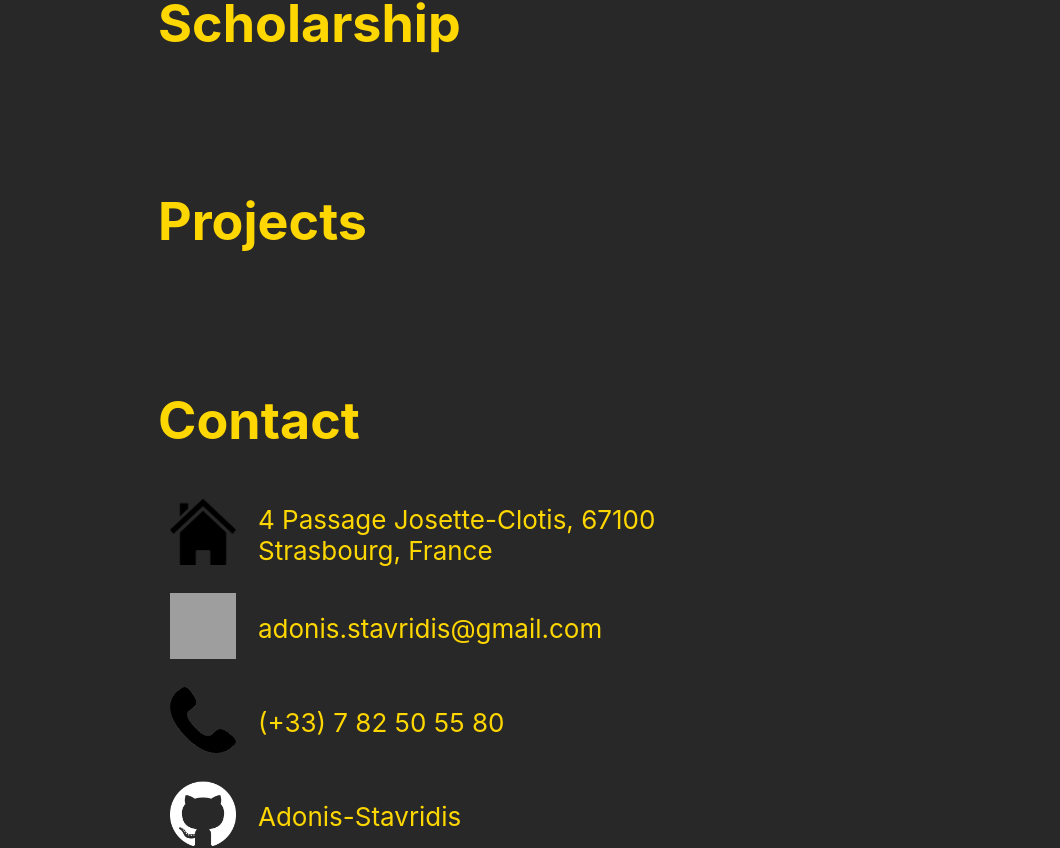
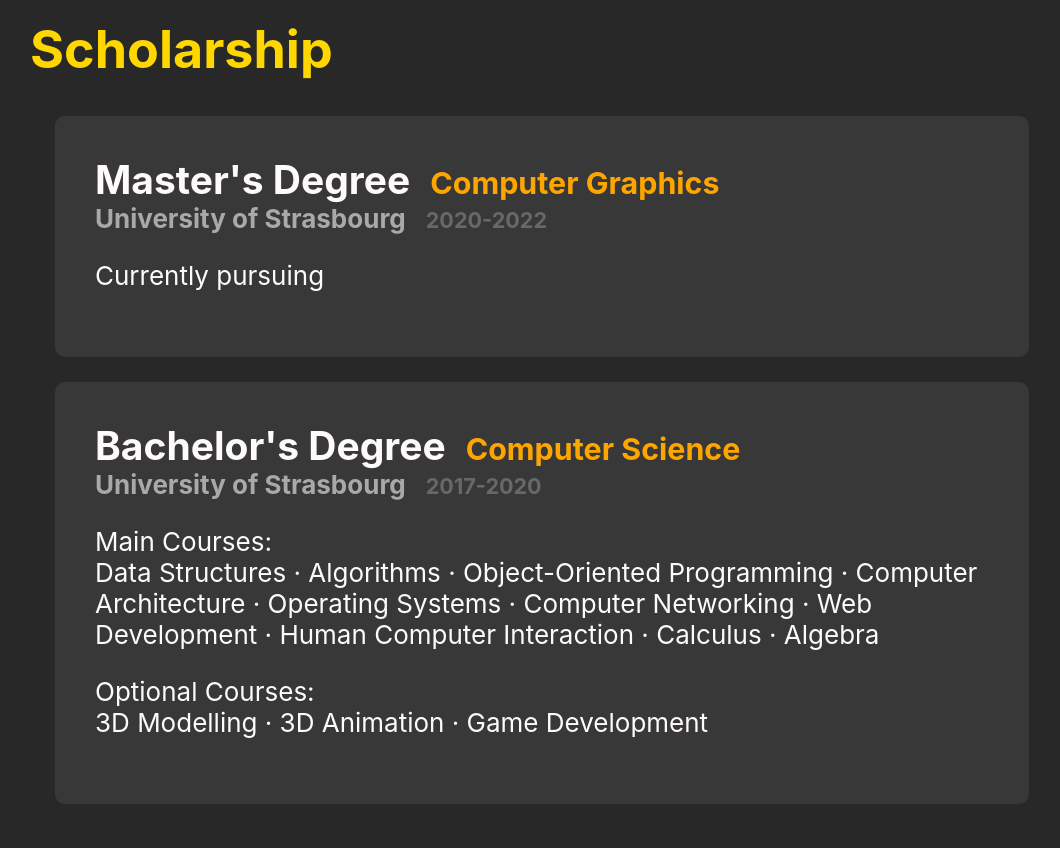
Before and after one commit to Adonis-Stavridis/adonis-stavridis.github.io, a React (Create React App) app: page / in a window 1280 px wide. Shown: the part 639-1487 px from the top of the page, without its empty margins (98-1158 px from the left). Built offline with nearby package versions, Linux system fonts and the light colour scheme; grey boxes are pictures that could not be loaded.

Commit message:
add scholarship + tweaks

```diff
--- a/src/components/App.tsx
+++ b/src/components/App.tsx
@@ -12,7 +12,6 @@
 function App() {
   return (
     <div className="App">
-      <NavBar/>
       <Home />
       <AboutMe />
       <Experience />
--- a/src/components/Pages/Scholarship.tsx
+++ b/src/components/Pages/Scholarship.tsx
@@ -1,5 +1,9 @@
 import React, { Component } from "react";
 import Page from "../Page";
+
+import Jumbotron from "react-bootstrap/Jumbotron";
+
+import "../../css/Scholarship.scss";
 
 export class Scholarship extends Component {
   render() {
@@ -7,6 +11,39 @@
       <Page>
         <div className="Scholarship" id="Scholarship">
           <h1>Scholarship</h1>
+
+          <Jumbotron className="scholarshipInfo">
+            <div className="degreeTitle">
+              <h2>Master's Degree</h2>
+              <h3>Computer Graphics</h3>
+              <br />
+              <h4>University of Strasbourg</h4>
+              <h5>2020-2022</h5>
+            </div>
+            <p>Currently pursuing</p>
+          </Jumbotron>
+
+          <Jumbotron className="scholarshipInfo">
+            <div className="degreeTitle">
+              <h2>Bachelor's Degree</h2>
+              <h3>Computer Science</h3>
+              <br />
+              <h4>University of Strasbourg</h4>
+              <h5>2017-2020</h5>
+            </div>
+            <p>
+              Main Courses:
+              <br />
+              Data Structures · Algorithms · Object-Oriented Programming ·
+              Computer Architecture · Operating Systems · Computer Networking ·
+              Web Development · Human Computer Interaction · Calculus · Algebra
+            </p>
+            <p>
+              Optional Courses:
+              <br />
+              3D Modelling · 3D Animation · Game Development
+            </p>
+          </Jumbotron>
         </div>
       </Page>
     );
--- a/src/css/App.scss
+++ b/src/css/App.scss
@@ -1,3 +1,7 @@
+html {
+  scroll-behavior: smooth;
+}
+
 .App {
   // text-align: center;
   background-color: #282828;
--- a/src/css/Contact.scss
+++ b/src/css/Contact.scss
@@ -6,6 +6,7 @@
 .contactInfo {
   tr td {
     padding: 10px;
+    color: snow;
   }
 
   a {
--- a/src/css/NavBar.scss
+++ b/src/css/NavBar.scss
@@ -1,5 +1,5 @@
 .NavBar {
-  padding: 10px;
+  padding: 25px;
   position: fixed;
   top: 0;
   left: 0;
--- a/src/css/Page.scss
+++ b/src/css/Page.scss
@@ -1,10 +1,14 @@
 .Page {
   width: 100%;
   margin: auto;
-  margin-bottom: calc(50px + 2vmin);
 
   .Content {
-    padding-left: 20vw;
-    padding-right: 20vw;
+    padding: 4vh 10vw;
   }
 }
+
+@media (max-width:991px) {
+  .Page .Content {
+    padding: 2vh 5vw;
+  }
+}
--- /dev/null
+++ b/src/css/Scholarship.scss
@@ -0,0 +1,41 @@
+.scholarshipInfo {
+  margin: 25px;
+  padding: 40px;
+  color: snow;
+  background-color: #383838;
+  border-radius: 10px;
+}
+
+.degreeTitle {
+  h2 {
+    display: inline;
+  }
+
+  h3 {
+    display: inline;
+    margin-left: 20px;
+    color: orange;
+  }
+
+  h4 {
+    display: inline;
+    color: darkgray;
+  }
+
+  h5 {
+    display: inline;
+    margin-left: 20px;
+    color: #686868;
+  }
+}
+
+@media (max-width:991px) {
+  .degreeTitle {
+
+    h3,
+    h5 {
+      display: block;
+      margin-left: 0px;
+    }
+  }
+}
```
